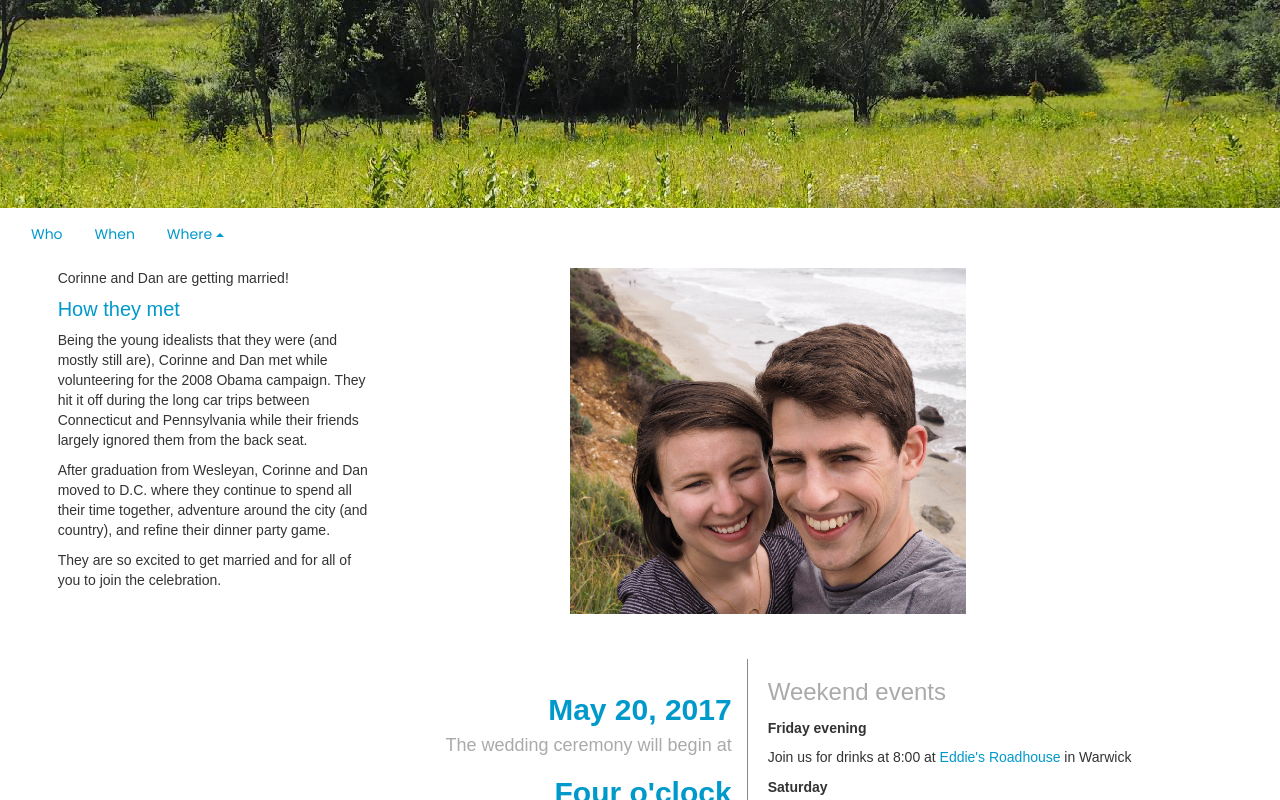
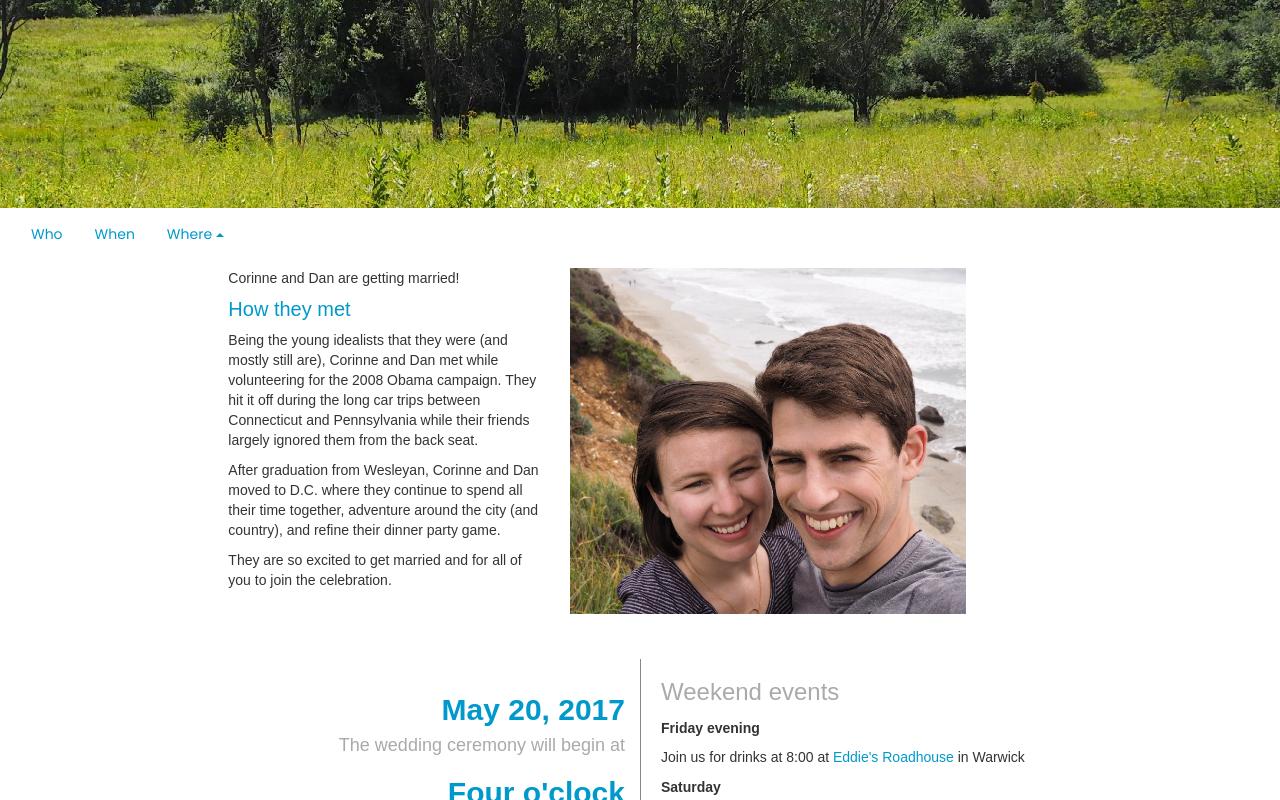
Before and after one commit to dlevine01/wedding-website, a plain HTML site: page index.html in a window 1280 px wide. Shown: the part 592-1392 px from the top of the page. Drawn offline with nearby package versions, Linux system fonts and the light colour scheme; a web font is replaced by a local one.

Commit message:
rearrange blocks at top
another rearranging to pull cols together on lg and line pieces up

```diff
--- a/index.html
+++ b/index.html
@@ -61,7 +61,7 @@
             <div class="col-sm-7 col-sm-push-5 col-md-6 col-lg-5 center-block">
                 <img alt="Dan and Corinne" src="images/Dan&Corinne_Big%20Sur_1500.jpg" class="img-responsive">
             </div>
-            <div class="col-sm-5 col-sm-pull-7 col-lg-4 col-lg-offset-1">
+            <div class="col-sm-5 col-sm-pull-7 col-lg-4 col-lg-pull-4">
                 <p>
                     Corinne and Dan are getting married!
                 </p>
@@ -80,7 +80,7 @@
             </div>
         </div>
         <div class="row section-top" id="time">
-            <div class="col-sm-7" id="wedding-time">
+            <div class="col-sm-7 col-lg-6" id="wedding-time">
                 <h2>
                     May 20, 2017
                 </h2>
@@ -108,7 +108,7 @@
                     <li>Let us know if you are sticking around. We'll plan a more informal get-together (TBD)</li>
                     </ul>
             </div>
-            <div class="col-xs-11 col-sm-offset-1 col-sm-6">
+            <div class="col-xs-11 col-sm-offset-1 col-sm-6 col-lg-5">
                  <h4>
                     Semiformal attire
                  </h4>
```
